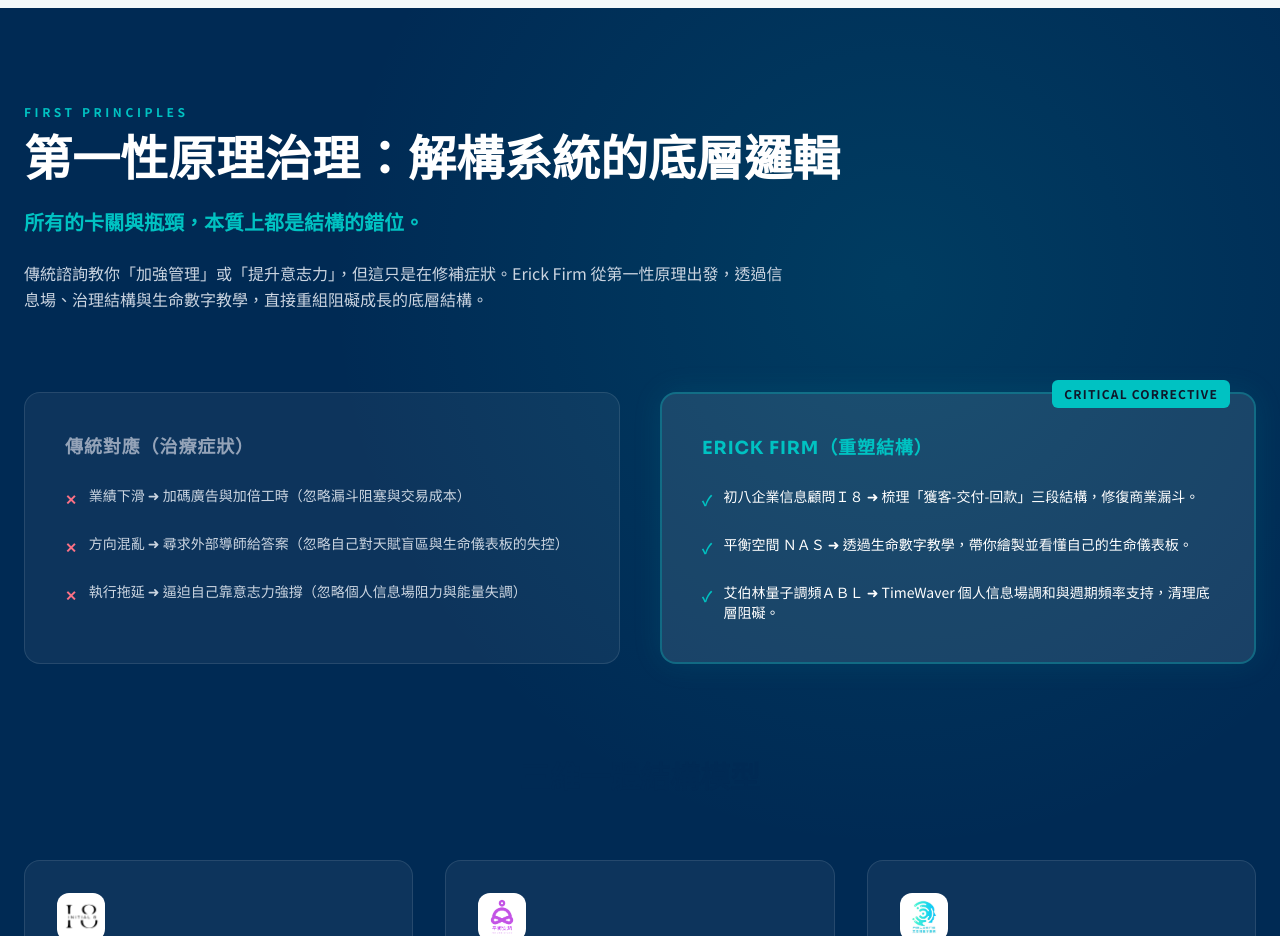
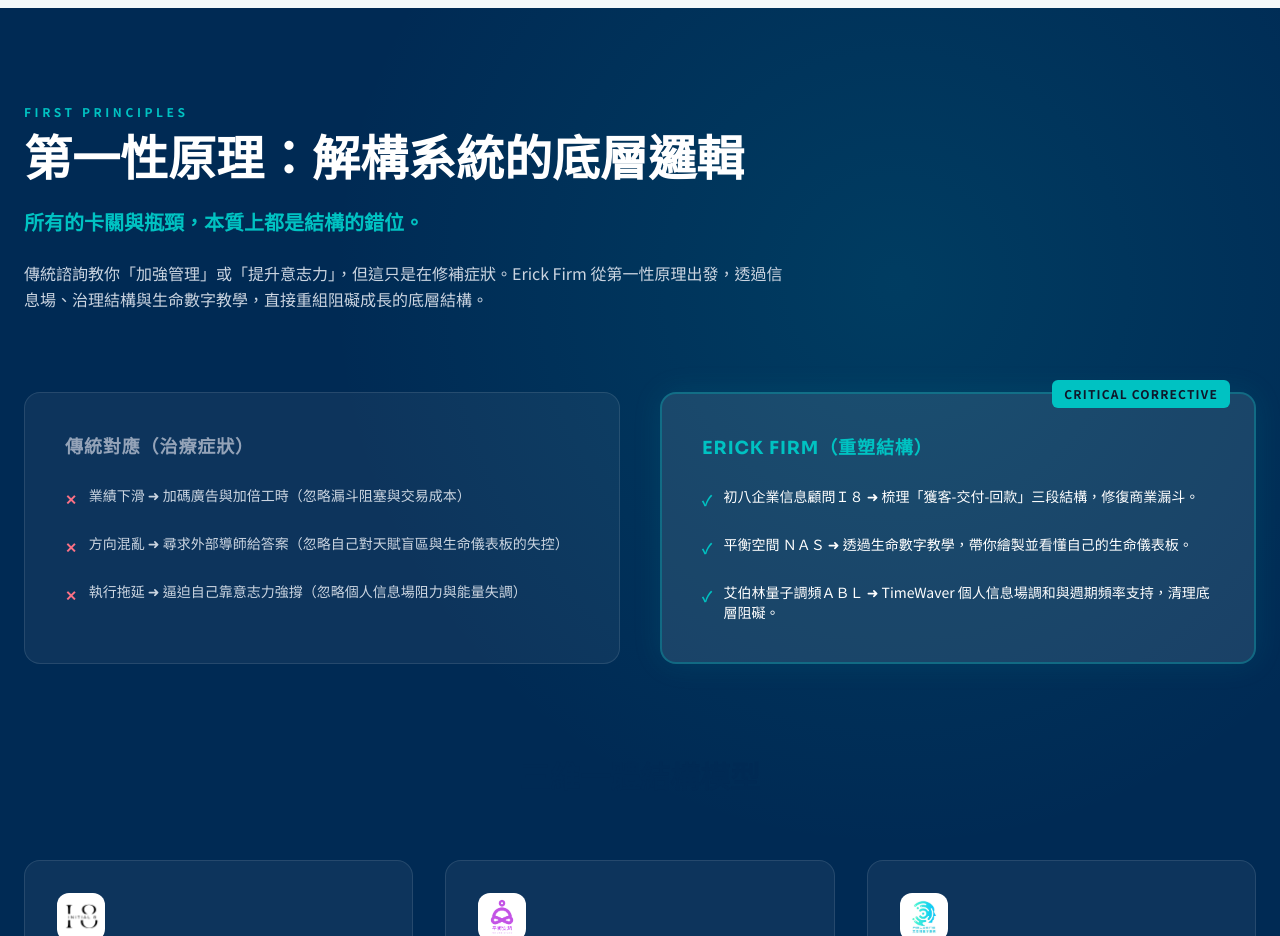
Before and after one commit to kern0907-303/erickfirm-website, a React (Vite) app: page / in a window 1280 px wide. Shown: the part 1480-2416 px from the top of the page. Built offline with nearby package versions, Linux system fonts and the light colour scheme.

Commit message:
style: remove the word Governance from PeakSection titles

```diff
--- a/src/components/PeakSection.jsx
+++ b/src/components/PeakSection.jsx
@@ -5,7 +5,7 @@
 
 const copy = {
   'zh-TW': {
-    title: '第一性原理治理：解構系統的底層邏輯',
+    title: '第一性原理：解構系統的底層邏輯',
     subtitle: '所有的卡關與瓶頸，本質上都是結構的錯位。',
     desc: '傳統諮詢教你「加強管理」或「提升意志力」，但這只是在修補症狀。Erick Firm 從第一性原理出發，透過信息場、治理結構與生命數字教學，直接重組阻礙成長的底層結構。',
     vsTitle: '思維對照：症狀修補 vs. 結構重整',
@@ -45,7 +45,7 @@
     peakSlogan: '「結構不對，努力白費；對位清晰，增長自然發生。」',
   },
   en: {
-    title: 'First Principles Governance: Deconstructing System Dynamics',
+    title: 'First Principles: Deconstructing System Dynamics',
     subtitle: 'Every bottleneck is, at its core, a structural mismatch.',
     desc: 'Traditional advice urges you to "work harder" or "increase willpower." Erick Firm targets the underlying structure of growth via information field tuning, life numerology dashboards, and governance systems.',
     vsTitle: 'Framework Comparison: Symptom Patching vs. Structural Redesign',
```
